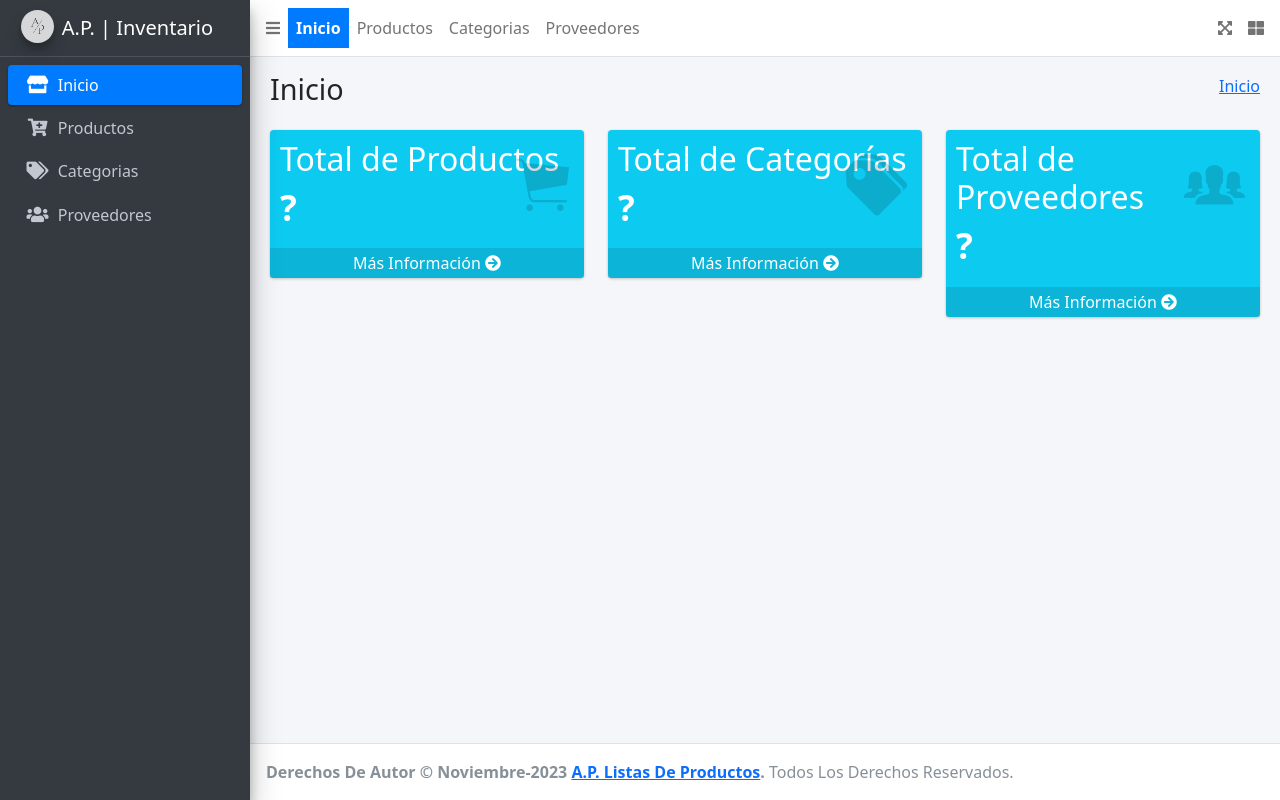
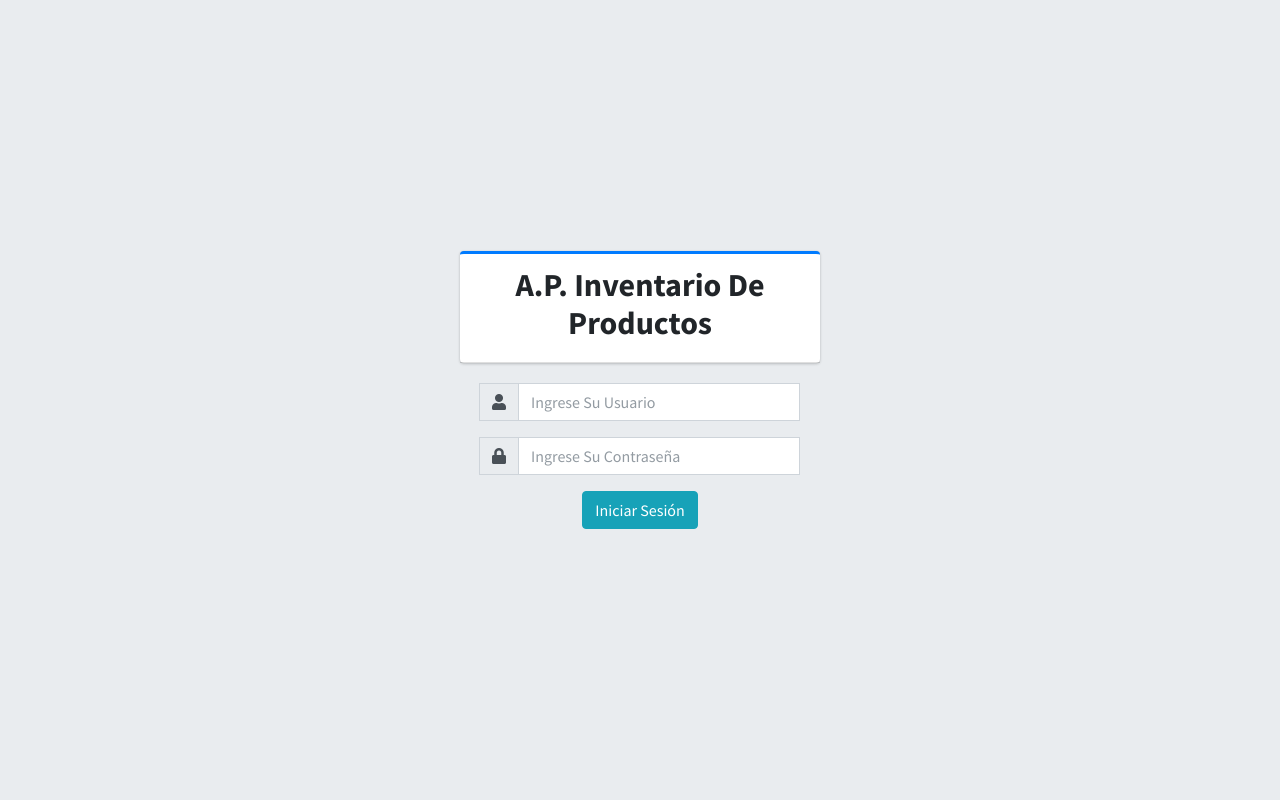
Before and after one commit to Cristhian-Arbelaez/Proyecto-Fronend, a PHP site: page /Proyecto-Fronend/ in a window 1280 px wide. Run offline with PHP 8.4, Linux system fonts and the light colour scheme; data that the repository does not hold is empty; some libraries are stand-ins or nearby versions.

Commit message:
Proyecto Fronend V-Final

```diff
--- a/ajax/categorias.ajax.php
+++ b/ajax/categorias.ajax.php
@@ -68,7 +68,7 @@
     $agregarCategoria->Nombre = $_POST["Nombre"];
     $agregarCategoria->ajaxAgregarCategorias();
 
-} else if (isset($_POST['accion']) && $_POST['accion'] == 9) { // ACCION PARA ACTUALIZAR UN PRODUCTO
+} else if (isset($_POST['accion']) && $_POST['accion'] == 9) {
 
     $actualizarCategoria = new AjaxCategorias();
 
@@ -78,7 +78,7 @@
 
     $actualizarCategoria->ajaxActualizarCategoria($data);
 
-} else if (isset($_POST['accion']) && $_POST['accion'] == 12) { // ACCION PARA ELIMINAR UN PRODUCTO
+} else if (isset($_POST['accion']) && $_POST['accion'] == 12) {
 
     $eliminarCategoria = new AjaxCategorias();
     $eliminarCategoria->ajaxEliminarCategoria();
--- /dev/null
+++ b/controlador/usuario.controlador.php
@@ -0,0 +1,38 @@
+<?php
+
+class UsuarioControlador{
+    public function login(){
+        if(isset($_POST["Usuario"])){
+
+            $usuario = $_POST["Usuario"];
+            $contrasena = $_POST["Contrasena"];
+            $respuesta = UsuarioModelo::mdlIniciarSesion($usuario, $contrasena);
+
+            if(count($respuesta) > 0){
+
+                $_SESSION["usuario"] = $respuesta[0];
+
+                echo '
+                    <script>
+                        window.location = "http://localhost/Proyecto-Fronend/"
+                    </script>';
+
+            }else{
+
+                echo '
+                    <script>
+                        fncSweetAlert("error", "Usuario y/o Contraseña Invalidos", "http://localhost/Proyecto-Fronend/");
+                    </script>';
+
+            }
+
+        }
+    }
+
+    static public function ctrObtenerMenuUsuario($id_usuario){
+        $menuUsuario = UsuarioModelo::mdlObtenerMenuUsuario($id_usuario);
+        return $menuUsuario;
+    }
+
+}
+?>
--- a/index.php
+++ b/index.php
@@ -1,6 +1,8 @@
 <?php
 
     require_once "controlador/plantilla_controlador.php";
+    require_once "controlador/usuario.controlador.php";
+    require_once "modelo/usuario.modelo.php";
 
     $plantilla = new PlantillaControlador();
     $plantilla -> CargarPlantilla();
--- /dev/null
+++ b/modelo/usuario.modelo.php
@@ -0,0 +1,35 @@
+<?php
+
+require_once "conexion.php";
+
+class UsuarioModelo
+{
+    static public function mdlIniciarSesion($usuario, $contrasena)
+    {
+        $stml = Conexion::conectar()->prepare("select * from usuarios u inner join perfiles p on u.id_perfil_usuario = p.id_perfil
+                                                inner join perfil_modulo pm on pm.id_perfil = u.id_perfil_usuario
+                                                inner join modulos m on m.id = pm.id_modulo
+                                                where u.usuario = :usuario and u.clave = :contrasena and vista_inicio = 1");
+
+        $stml->bindParam(":usuario", $usuario, PDO::PARAM_STR);
+        $stml->bindParam(":contrasena", $contrasena, PDO::PARAM_STR);
+
+        $stml -> execute();
+
+        return $stml -> fetchAll(PDO::FETCH_CLASS);
+    }
+
+    static public function mdlObtenerMenuUsuario($id_usuario){
+        $stml = Conexion::conectar()->prepare("SELECT m.id, m.modulo, m.icon_menu, m.vista, pm.vista_inicio
+                                                from usuarios u inner join perfiles p on u.id_perfil_usuario = p.id_perfil
+                                                                inner join perfil_modulo pm on pm.id_perfil = p.id_perfil
+                                                                inner join modulos m on m.id = pm.id_modulo
+                                                                where u.id_usuario = :id_usuario and m.padre_id is null order by m.id;");
+
+        $stml->bindParam(":id_usuario", $id_usuario, PDO::PARAM_STR);
+        $stml->execute();
+
+        return $stml-> fetchAll(PDO::FETCH_CLASS);
+    }
+}
+?>
--- /dev/null
+++ b/vista/login.php
@@ -0,0 +1,89 @@
+<?php
+    if (isset($_POST['Enviar'])){
+        $cookieUsuario = htmlentities($_POST['Usuario']);
+
+        setcookie('Usuario', $cookieUsuario, time()+3600);
+
+    }
+?>
+
+
+
+<!DOCTYPE html>
+<html lang="en">
+
+<head>
+    <meta charset="utf-8">
+    <meta name="viewport" content="width=device-width, initial-scale=1">
+    <title>A.P. | Login</title>
+
+    <!-- Google Font: Source Sans Pro -->
+    <link rel="stylesheet"
+        href="https://fonts.googleapis.com/css?family=Source+Sans+Pro:300,400,400i,700&display=fallback">
+    <!-- Font Awesome -->
+    <link rel="stylesheet" href="vista/css/plugins/fontawesome-free/css/all.min.css">
+    <!-- icheck bootstrap -->
+    <link rel="stylesheet" href="vista/css/plugins/icheck-bootstrap/icheck-bootstrap.min.css">
+    <!-- Theme style -->
+    <link rel="stylesheet" href="vista/css/dist/css/adminlte.min.css">
+</head>
+
+<body class="hold-transition login-page">
+
+    <div class="login-box">
+
+        <div class="card card-outline card-primary">
+            <div class="card-header text-center">
+                <h2 class="h2"><b>A.P. Inventario De Productos</b></h2>
+            </div>
+        </div>
+
+        <div class="card-body">
+
+                <form method="post" class="needs-validation-login" novalidate>
+
+                    <!-- USUARIO DEL SISTEMA -->
+                    <div class="input-group mb-3">
+                        <div class="input-group-append">
+                            <div class="input-group-text">
+                                <span class="fas fa-user"></span>
+                            </div>
+                        </div>
+                        <input type="text" class="form-control" placeholder="Ingrese Su Usuario" name="Usuario" required>
+                        <div class="invalid-feedback">Debe Ingresar Su Usuario!</div>
+                    </div><!-- /.input-group USUARIO -->
+
+                    <!-- PASSWORD DEL USUARIO DEL SISTEMA -->
+                    <div class="input-group mb-3">
+                        <div class="input-group-append">
+                            <div class="input-group-text">
+                                <span class="fas fa-lock"></span>
+                            </div>
+                        </div>
+                        <input type="password" class="form-control" placeholder="Ingrese Su Contraseña" name="Contrasena" required>
+                        <div class="invalid-feedback">Debe Ingresar Su Contraseña!</div>
+                    </div><!-- /.input-group PASSWORD -->
+
+                    <div class="row">
+                        <?php
+                            $login = new UsuarioControlador();
+                            $login -> login();
+                        ?>
+                        <div class="col-md-12 text-center">
+                            <button type="submit" class="btn btn-info" name="Enviar">Iniciar Sesión</button>
+                        </div>
+
+                    </div>
+                </form>
+            </div>
+    </div>
+
+    <!-- jQuery -->
+    <script src="vista/css/plugins/jquery/jquery.min.js"></script>
+    <!-- Bootstrap 4 -->
+    <script src="vista/css/plugins/bootstrap/js/bootstrap.bundle.min.js"></script>
+    <!-- AdminLTE App -->
+    <script src="vista/css/dist/js/adminlte.min.js"></script>
+</body>
+
+</html>
--- a/vista/modulos/barra_lateral.php
+++ b/vista/modulos/barra_lateral.php
@@ -1,11 +1,21 @@
+<?php
+$menuUsuario = UsuarioControlador::ctrObtenerMenuUsuario($_SESSION["usuario"]->id_usuario);
+?>
+
+
 <!-- Main Sidebar Container -->
 <aside class="main-sidebar sidebar-dark-primary elevation-4">
   <!-- Brand Logo -->
-  <a href="" class="brand-link">
-    <img src="vista/css/dist/img/AP3.png" alt="AdminLTE Logo" class="brand-image img-circle elevation-3"
-      style="opacity: .8">
-      <span class="brand-text font-weight-light"> A.P. | Inventario </span>
-  </a>
+  <div class="brand-link">
+    <div class="image">
+      <img src="vista/css/dist/img/usuario.png" alt="User Image" class="brand-image img-circle elevation-3">
+    </div>
+    <div class="info">
+      <h5 class="brand-text"><?php if(isset($_COOKIE['Usuario'])){
+        echo $_COOKIE['Usuario'];
+      }?>
+    </div>
+  </div>
 
   <!-- Sidebar -->
   <div class="sidebar">
@@ -14,46 +24,33 @@
     <nav class="mt-2">
       <ul class="nav nav-pills nav-sidebar flex-column" data-widget="treeview" role="menu" data-accordion="false">
 
+        <?php foreach ($menuUsuario as $menu): ?>
+          <li class="nav-item">
+            <a style="cursor: pointer;"
+               class="nav-link
+                <?php if ($menu->vista_inicio == 1) : ?>
+                  <?php echo 'active'?>
+                <?php endif;?>"
+            <?php if(!empty($menu->vista)) :?>
+              onclick="CargarContenidoPagina('vista/<?php echo $menu->vista;?>','content-wrapper')"
+            <?php endif; ?>>
+              <i class="nav-icon <?php echo $menu->icon_menu; ?>"></i>
+              <p>
+                <?php echo $menu->modulo ?>
+              </p>
+            </a>
+          </li>
+        <?php endforeach; ?>
+
         <li class="nav-item">
-          <a style="cursor: pointer;" class="nav-link active"
-            onclick="CargarContenidoPagina('vista/dashboard.php','content-wrapper')">
-            <i class="nav-icon fas fa-store"></i>
+          <a href="http://localhost/Proyecto-Fronend?cerrar_sesion=1" class="nav-link">
+            <i class="nav-icon fas fa-window-close"></i>
             <p>
-              Inicio
+              Cerrar Sesión
             </p>
           </a>
         </li>
 
-        <li class="nav-item">
-          <a style="cursor: pointer;" class="nav-link"
-            onclick="CargarContenidoPagina('vista/vista-productos.php','content-wrapper')">
-
-            <i class="nav-icon fas fa-cart-plus"></i>
-            <p>
-              Productos
-            </p>
-          </a>
-        </li>
-
-        <li class="nav-item">
-          <a style="cursor: pointer;" class="nav-link"
-            onclick="CargarContenidoPagina('vista/vista-categorias.php','content-wrapper')">
-            <i class="nav-icon fas fa-tags"></i>
-            <p>
-              Categorias
-            </p>
-          </a>
-        </li>
-
-        <li class="nav-item">
-          <a style="cursor: pointer;" class="nav-link"
-            onclick="CargarContenidoPagina('vista/vista-proveedores.php','content-wrapper')">
-            <i class="nav-icon fas fa-users"></i>
-            <p>
-              Proveedores
-            </p>
-          </a>
-        </li>
       </ul>
       </li>
       </ul>
--- a/vista/modulos/barra_navegacion.php
+++ b/vista/modulos/barra_navegacion.php
@@ -6,10 +6,12 @@
     <li class="nav-item">
       <a class="nav-link" data-widget="pushmenu" href="#" role="button"><i class="fas fa-bars"></i></a>
     </li>
+
     <li class="nav-item d-none d-sm-inline-block">
         <a style="cursor: pointer;" class="nav-link active" onclick="CargarContenidoPagina('vista/dashboard.php','content-wrapper')">Inicio</a>
       </li>
-      <li class="nav-item d-none d-sm-inline-block">
+
+    <!-- <li class="nav-item d-none d-sm-inline-block">
         <a style="cursor: pointer;" class="nav-link" onclick="CargarContenidoPagina('vista/vista-productos.php','content-wrapper')">Productos</a>
       </li>
       <li class="nav-item d-none d-sm-inline-block">
@@ -17,7 +19,7 @@
       </li>
       <li class="nav-item d-none d-sm-inline-block">
         <a style="cursor: pointer;" class="nav-link" onclick="CargarContenidoPagina('vista/vista-proveedores.php','content-wrapper')">Proveedores</a>
-      </li>
+      </li> -->
   </ul>
 
   <!-- Right navbar links -->
--- a/vista/plantilla.php
+++ b/vista/plantilla.php
@@ -1,5 +1,22 @@
+<?php
+  session_start();
+
+  if(isset($_GET["cerrar_sesion"]) && $_GET["cerrar_sesion"] == 1){
+
+    session_destroy();
+
+    echo '
+          <script>
+            window.location = "http://localhost/Proyecto-Fronend/"
+          </script>';
+
+  }
+?>
+
+
 <!DOCTYPE html>
 <html lang="en">
+
 <head>
   <meta charset="utf-8">
   <meta name="viewport" content="width=device-width, initial-scale=1">
@@ -8,7 +25,8 @@
   <link rel="shortcut icon" href="vista/css/dist/img/AdminLTELogo.png" type="image/x-icon">
 
   <!-- Google Font: Source Sans Pro -->
-  <link rel="stylesheet" href="https://fonts.googleapis.com/css?family=Source+Sans+Pro:300,400,400i,700&display=fallback">
+  <link rel="stylesheet"
+    href="https://fonts.googleapis.com/css?family=Source+Sans+Pro:300,400,400i,700&display=fallback">
   <!-- Font Awesome Icons -->
   <link rel="stylesheet" href="vista/css/plugins/fontawesome-free/css/all.min.css">
   <!-- Theme style -->
@@ -67,9 +85,13 @@
 
   <!-- AdminLTE App -->
   <script src="vista/css/dist/js/adminlte.min.js"></script>
+  <script src="vista/css/dist/js/plantilla.js"></script>
 
 
 </head>
+
+<?php if (isset($_SESSION["usuario"])): ?>
+
   <body class="hold-transition sidebar-mini">
     <div class="wrapper">
 
@@ -81,7 +103,7 @@
       <!-- Content Wrapper. Contains page content -->
       <div class="content-wrapper">
         <?php
-        include "vista/dashboard.php";
+        include "vista/".$_SESSION['usuario']->vista;
         ?>
       </div>
       <!-- /.content-wrapper -->
@@ -93,10 +115,18 @@
     <!-- ./wrapper -->
 
     <script>
-        function CargarContenidoPagina(pagina_php, contenedor){
+      function CargarContenidoPagina(pagina_php, contenedor) {
         $("." + contenedor).load(pagina_php);
       }
     </script>
 
   </body>
+
+<?php else: ?>
+
+  <body>
+    <?php include "vista/login.php" ?>
+  </body>
+<?php endif; ?>
+
 </html>
```
Also changed, not shown: BD/proyecto-fronend-V-final.sql (added, +390 -0 lines), ajax/proveedores.ajax.php (+2 -7 lines), vista/css/dist/img/usuario.png (added), vista/css/dist/img/usuario2.png (added), vista/css/dist/js/plantilla.js (added). Lines whose indentation alone changed are shown as unchanged.
